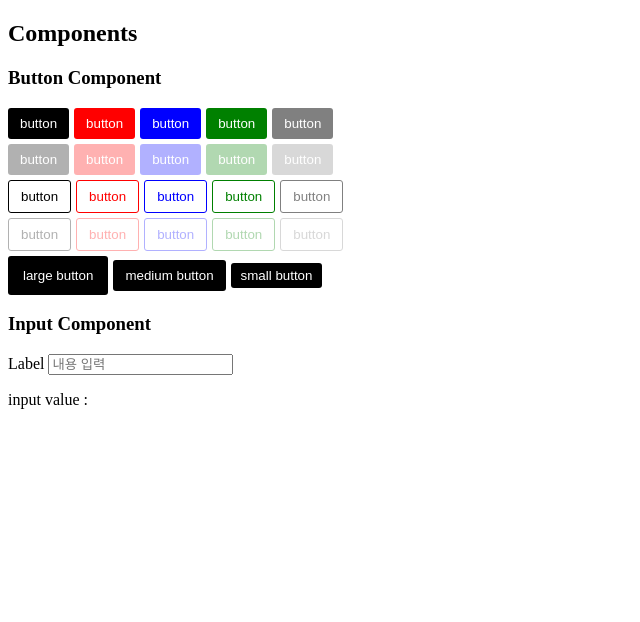
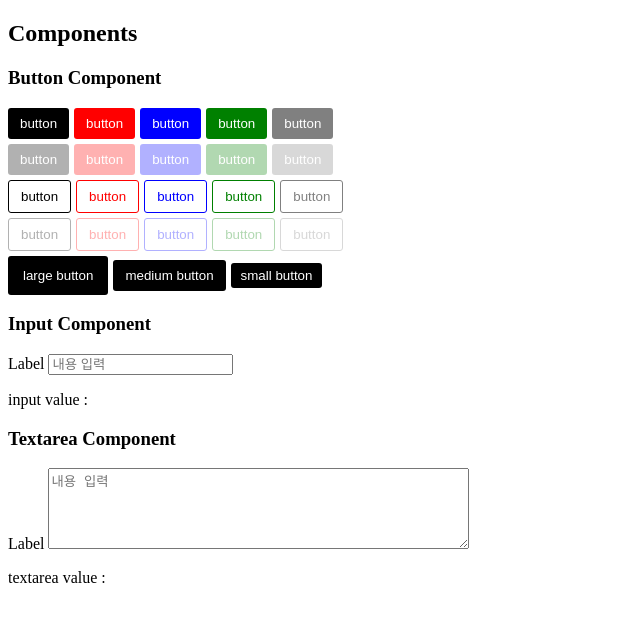
Before and after one commit to wknowpark797/vue2-basic-custom, a Vue app in the folder vue2-basic-custom/: page /dev/document in a window 1280 px wide. Shown: the top 622 px of the page, without its empty margins (0-640 px from the left). Built offline with nearby package versions, Linux system fonts and the light colour scheme.

Commit message:
textarea 컴포넌트 추가

```diff
--- a/vue2-basic-custom/src/components/DevDocument.vue
+++ b/vue2-basic-custom/src/components/DevDocument.vue
@@ -59,6 +59,16 @@
             <p>input value : {{ inputValue }}</p>
         </div>
 
+        <!-- Textarea -->
+        <div class="group-box">
+            <h3>Textarea Component</h3>
+
+            <TextareaComp v-model="textareaValue"
+                          :placeholder="'내용 입력'"
+                          :label="'Label'" />
+            <p>textarea value : {{ textareaValue }}</p>
+        </div>
+
     </div>
 </template>
 
@@ -67,7 +77,8 @@
         name: 'DevDocument',
         data() {
             return {
-                inputValue: ''
+                inputValue: '',
+                textareaValue: ''
             }
         },
         methods: {
--- /dev/null
+++ b/vue2-basic-custom/src/components/common/TextareaComp.vue
@@ -0,0 +1,70 @@
+<!--
+    [ Textarea Component ]
+
+    - TODO :
+        유효성 검사 (에러 메세지 / 성공 메세지) 추가
+        글자수 노출 추가
+ -->
+
+<template>
+    <label>
+        {{ label }}
+        <textarea v-model="compValue"
+                  :placeholder="placeholder"
+                  :cols="cols"
+                  :rows="rows"
+                  :disabled="disabled"
+                  :readonly="readonly"
+                  @input="onInput" />
+    </label>
+</template>
+
+<script>
+    export default {
+        name: 'TextareaComp',
+        data() {
+            return {
+                compValue: this.value
+            }
+        },
+        props: {
+            value: {
+                type: String,
+                default: ''
+            },
+            placeholder: {
+                type: String,
+                default: ''
+            },
+            cols: {
+                type: Number,
+                default: 50
+            },
+            rows: {
+                type: Number,
+                default: 5
+            },
+            disabled: {
+                type: Boolean,
+                default: false
+            },
+            readonly: {
+                type: Boolean,
+                default: false
+            },
+            label: {
+                type: String,
+                default: ''
+            }
+        },
+        methods: {
+            onInput(event) {
+                this.$emit('input', event.target.value);
+            }
+        }
+    }
+</script>
+
+<style lang="scss" scoped>
+
+</style>
--- a/vue2-basic-custom/src/plugins/global-components.js
+++ b/vue2-basic-custom/src/plugins/global-components.js
@@ -1,11 +1,13 @@
 import Vue from 'vue'
 import ButtonComp from '../components/common/ButtonComp'
 import InputComp from '../components/common/InputComp'
+import TextareaComp from '../components/common/TextareaComp'
 
 const GlobalComponents = {
     install(Vue) {
         Vue.component(ButtonComp.name, ButtonComp)
         Vue.component(InputComp.name, InputComp)
+        Vue.component(TextareaComp.name, TextareaComp)
     }
 }
 
```
